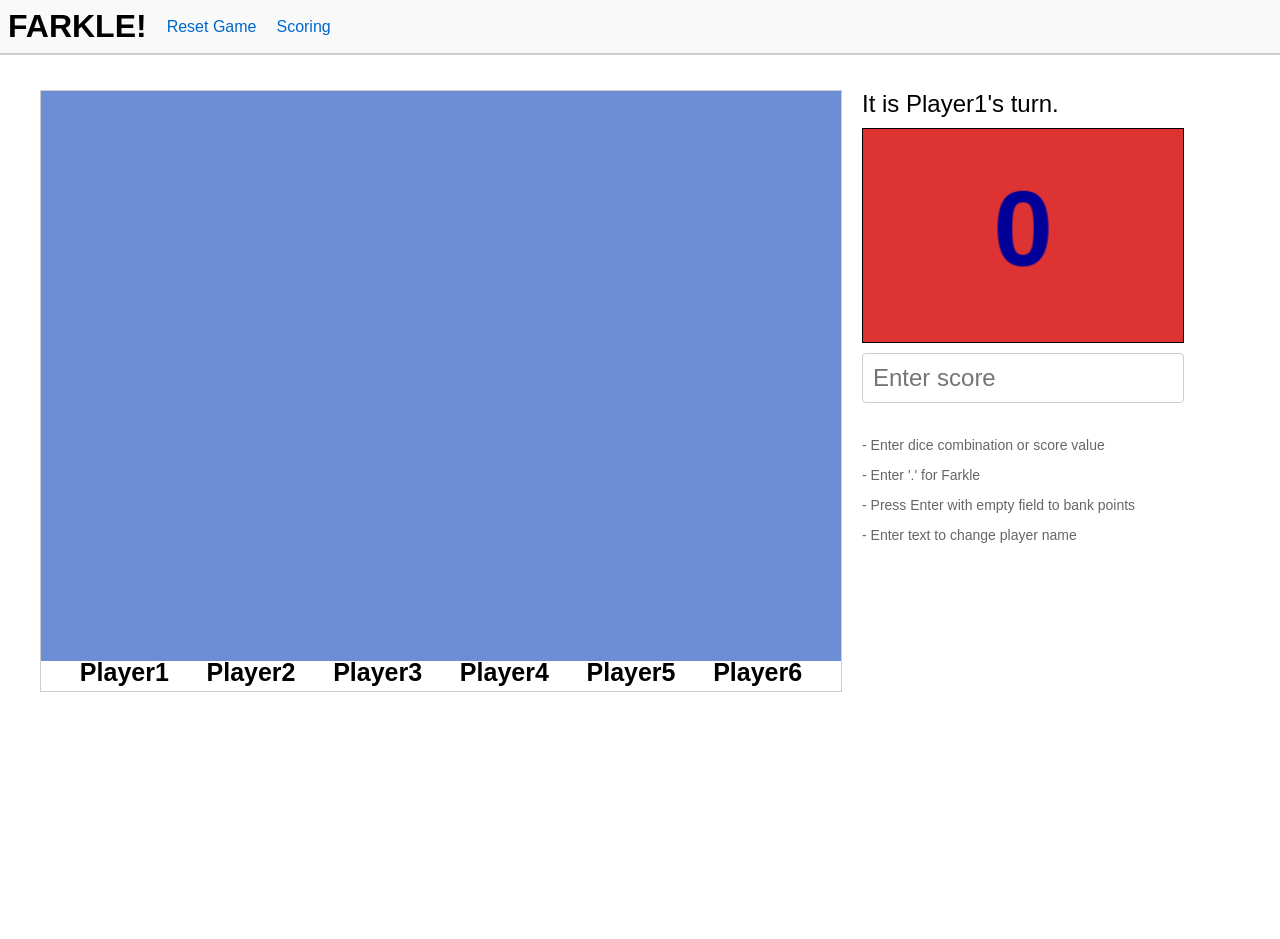
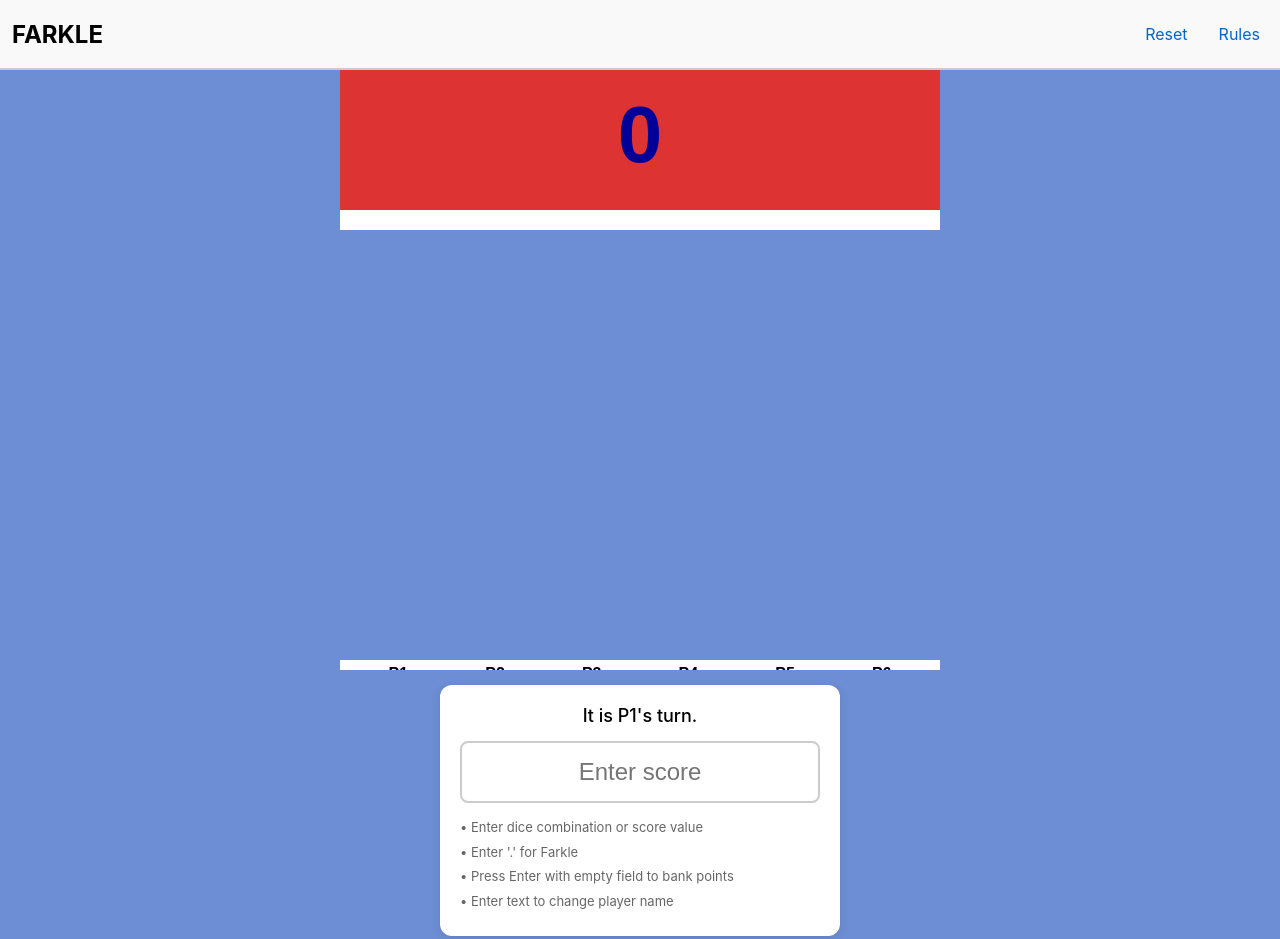
Before and after one commit to PFBourassa/farkle-scorekeeper, a plain HTML site: page index.html in a window 1280 px wide. Before the commit the page ends 800 px from the top, so only its background shows below. Drawn offline with Linux system fonts and the light colour scheme.

Commit message:
Update index.html

```diff
--- a/index.html
+++ b/index.html
@@ -2,13 +2,23 @@
 <html lang="en">
 <head>
     <meta charset="UTF-8">
-    <meta name="viewport" content="width=device-width, initial-scale=1.0">
+    <meta name="viewport" content="width=device-width, initial-scale=1.0, maximum-scale=1.0, user-scalable=no">
+    <meta name="apple-mobile-web-app-capable" content="yes">
+    <meta name="apple-mobile-web-app-status-bar-style" content="black-translucent">
     <title>Farkle Score Keeper</title>
     <style>
+        * {
+            box-sizing: border-box;
+            -webkit-tap-highlight-color: transparent;
+        }
+
         body {
-            font-family: Arial, sans-serif;
+            font-family: -apple-system, BlinkMacSystemFont, 'Segoe UI', Arial, sans-serif;
             margin: 0;
             padding: 0;
+            background: #6D8ED4;
+            overflow-x: hidden;
+            touch-action: manipulation;
         }
 
         #navbar {
@@ -19,117 +29,152 @@
             background: #F9F9F9;
             border-bottom: 2px solid #CCC;
             z-index: 100;
+            padding: 12px;
         }
 
-        #navbar ul {
-            list-style: none;
+        #navbar-content {
+            display: flex;
+            justify-content: space-between;
+            align-items: center;
+            max-width: 100%;
+        }
+
+        #navbar h1 {
             margin: 0;
-            padding: 0.5em;
+            font-size: 24px;
+        }
+
+        #navbar-buttons {
+            display: flex;
+            gap: 15px;
+        }
+
+        .nav-button {
+            color: #0066cc;
+            cursor: pointer;
+            font-size: 16px;
+            padding: 8px;
+            min-width: 44px;
+            min-height: 44px;
             display: flex;
             align-items: center;
+            justify-content: center;
         }
 
-        #navbar li {
-            margin-right: 20px;
-        }
-
-        #reset {
-            color: #0066cc;
-            cursor: pointer;
-        }
-
-        #reset:hover {
-            text-decoration: underline;
+        .nav-button:active {
+            opacity: 0.5;
         }
 
         #container {
-            width: 1200px;
-            padding: 30px;
-            margin: 60px auto 0;
+            padding-top: 70px;
+            padding-bottom: 20px;
+            width: 100%;
             display: flex;
-            gap: 20px;
-            align-items: flex-start;
+            flex-direction: column;
+            align-items: center;
+            gap: 15px;
         }
 
-
-        #scoreboard {
-            border: 1px solid #ccc;
+        #mainCanvas {
+            width: 100%;
+            max-width: 100vw;
+            height: auto;
+            display: block;
+            touch-action: none;
         }
 
-        #tally {
-            display: flex;
-            flex-direction: column;
-            gap: 10px;
+        #inputSection {
+            width: 90%;
+            max-width: 400px;
+            background: white;
+            border-radius: 12px;
+            padding: 20px;
+            box-shadow: 0 2px 10px rgba(0,0,0,0.1);
         }
 
-        #tallyDisp {
-            border: 1px solid black;
+        .status {
+            font-size: 18px;
+            margin: 0 0 15px 0;
+            text-align: center;
+            font-weight: 500;
         }
 
         #field {
             font-size: 24px;
-            padding: 10px;
-            width: 300px;
-            border: 1px solid #ccc;
-            border-radius: 4px;
+            padding: 15px;
+            width: 100%;
+            border: 2px solid #ccc;
+            border-radius: 8px;
+            text-align: center;
+            margin-bottom: 10px;
         }
 
-        .status {
-            font-size: 24px;
-            margin: 0;
+        #field:focus {
+            outline: none;
+            border-color: #0066cc;
         }
 
         .instructions {
-            font-size: 14px;
+            font-size: 13px;
             color: #666;
-            margin-top: 10px;
+            line-height: 1.5;
         }
-        #toggleScoring:hover {
-            text-decoration: underline;
+
+        .instructions p {
+            margin: 5px 0;
         }
+
         #scoringPanel {
             display: none;
-            width: 260px;
-            border: 1px solid #ccc;
-            padding: 10px;
-            background: #fafafa;
+            width: 90%;
+            max-width: 400px;
+            border-radius: 12px;
+            padding: 15px;
+            background: white;
             font-size: 14px;
+            box-shadow: 0 2px 10px rgba(0,0,0,0.1);
         }
+
         #scoringPanel h3 {
-            margin-top: 0;
+            margin: 0 0 10px 0;
             text-align: center;
         }
+
         #scoringPanel table {
             width: 100%;
             border-collapse: collapse;
         }
+
         #scoringPanel th,
         #scoringPanel td {
             border-bottom: 1px solid #ddd;
-            padding: 4px;
+            padding: 8px 4px;
             text-align: left;
+        }
+
+        #scoringPanel th {
+            font-weight: 600;
         }
     </style>
 </head>
 <body>
     <div id="navbar">
-        <ul>
-            <li><h1 style="margin: 0;">FARKLE!</h1></li>
-            <li id="reset">Reset Game</li>
-            <li id="toggleScoring" style="color:#0066cc; cursor:pointer;">Scoring</li>
-        </ul>
+        <div id="navbar-content">
+            <h1>FARKLE</h1>
+            <div id="navbar-buttons">
+                <div class="nav-button" id="reset">Reset</div>
+                <div class="nav-button" id="toggleScoring">Rules</div>
+            </div>
+        </div>
     </div>
 
     <div id="container">
-        <canvas id="scoreboard" width="800" height="600">
-            Your browser doesn't support canvas. Please use a modern browser.
+        <canvas id="mainCanvas" width="375" height="600">
+            Your browser doesn't support canvas.
         </canvas>
 
-        <div id="tally">
+        <div id="inputSection">
             <p class="status"><span id="change">It is Player 1's turn.</span></p>
-            <canvas id="tallyDisp" width="300" height="200">
-                Your browser doesn't support canvas.
-            </canvas>
             <form onsubmit="return false;" id="form">
                 <input
                     type="tel"
@@ -138,19 +183,20 @@
                     id="field"
                     placeholder="Enter score"
                 />
-
             </form>
             <div class="instructions">
-                <p>- Enter dice combination or score value</p>
-                <p>- Enter '.' for Farkle</p>
-                <p>- Press Enter with empty field to bank points</p>
-                <p>- Enter text to change player name</p>
+                <p>• Enter dice combination or score value</p>
+                <p>• Enter '.' for Farkle</p>
+                <p>• Press Enter with empty field to bank points</p>
+                <p>• Enter text to change player name</p>
             </div>
+        </div>
+
         <div id="scoringPanel">
             <h3>Scoring Reference</h3>
             <table>
                 <tr><th>Roll</th><th>Points</th></tr>
-                    <tr><td>Straight (1–6)</td><td>1500</td></tr>
+                <tr><td>Straight (1-6)</td><td>1500</td></tr>
                 <tr><td>Three Pairs</td><td>1500</td></tr>
                 <tr><td>Two Triples</td><td>2500</td></tr>
                 <tr><td>Four of a Kind</td><td>1000</td></tr>
@@ -164,28 +210,21 @@
         </div>
     </div>
 
-    </div>
-
     <script>
     var numberOfPlayers = 6;
     var tally = 0;
-    var gameWon = 0; //used as bool and number
-    var screenWidth = 800;
-    var screenHeight = 570;
+    var gameWon = 0;
     var winner = "winner";
     var finale = 0;
     var scores = [];
     var names = [];
     var turn = 1;
+    var canvasWidth = 375;
+    var canvasHeight = 600;
 
     function score(dice) {
-        var values = { //sorting
-            1: 0,
-            2: 0,
-            3: 0,
-            4: 0,
-            5: 0,
-            6: 0
+        var values = {
+            1: 0, 2: 0, 3: 0, 4: 0, 5: 0, 6: 0
         };
         for (var i = 0; i <= dice.length; i++) {
             for (d = 1; d <= 6; d++) {
@@ -194,43 +233,22 @@
                 }
             }
         }
-        var total = 0; //scoring
-        if (count(values, 6)) {
-            return 3000;
+        if (count(values, 6)) return 3000;
+        if (count(values, 5)) return 2000;
+        if (count(values, 4)) return 1000;
+        if (count(values, 2) == 3) return 1500;
+        if (count(values, 3) == 2) return 2500;
+        for (d = 1; d <= 6; d++) {
+            if (values[d] == 3) return 100 * d;
         }
-        if (count(values, 5)) {
-            return 2000;
-        }
-        if (count(values, 4)) {
-            return 1000;
-        }
-        if (count(values, 2) == 3) { //three pairs
-            return 1500;
-        }
-        if (count(values, 3) == 2) { //triples
-            return 2500;
-        }
-        for (d = 1; d <= 6; d++) { //three of a kind
-            if (values[d] == 3) {
-                return 100 * d;
-            }
-        }
-
-        if (count(values, 1) == 6) { //straight
-            return 1500;
-        }
-
-        else {
+        if (count(values, 1) == 6) return 1500;
         return 50 * values[5] + 100 * values[1];
-        }
     }
 
     function count(array, n) {
         var result = 0;
         for (d = 1; d <= 6; d++) {
-            if (array[d] == n) {
-                result += 1;
-            }
+            if (array[d] == n) result += 1;
         }
         return result;
     }
@@ -238,8 +256,7 @@
     function change() {
         if (gameWon !== 0) {
             document.getElementById('change').innerHTML = ("You need " + parseInt(gameWon - scores[turn - 1] - tally, 10) + " points to win");
-        }
-        else {
+        } else {
             document.getElementById('change').innerHTML = ("It is " + names[turn] + "'s turn.");
         }
     }
@@ -263,8 +280,7 @@
         if (turn == numberOfPlayers) {
             turn = 1;
             tally = 0;
-        }
-        else {
+        } else {
             turn += 1;
             tally = 0;
         }
@@ -279,31 +295,28 @@
     }
 
     function setup() {
-        document.getElementById("reset").onclick = restart;
-
-        if (numberOfPlayers >= 8) {
-            padding = 2;
-            barWidth = (screenWidth - padding * (numberOfPlayers + 1)) / numberOfPlayers;
-        }
-        else {
-            padding = 40;
-            barWidth = (screenWidth - padding * (numberOfPlayers + 1)) / numberOfPlayers;
-        }
         scores = [];
         for (i = 0; i <= numberOfPlayers; i++) {
             scores.push("0");
         }
         names = [];
         for (i = 0; i <= numberOfPlayers; i++) {
-            if (numberOfPlayers >= 8) {
             names.push("P" + i);
-            }
-            else {
-                names.push("Player" + i);
-            }
         }
         turn = 1;
         gameWon = 0;
+        tally = 0;
+        resizeCanvas();
+    }
+
+    function resizeCanvas() {
+        var canvas = document.getElementById('mainCanvas');
+        var container = document.getElementById('container');
+        var width = Math.min(window.innerWidth, 600);
+
+        canvasWidth = width;
+        canvas.width = canvasWidth;
+        canvas.style.width = canvasWidth + 'px';
     }
 
     window.doSubmit = function() {
@@ -312,7 +325,7 @@
             addScore();
             return false;
         }
-        if (input == '.') { //farkle
+        if (input == '.') {
             tally = 0;
             addScore();
             document.getElementById('field').value = '';
@@ -327,113 +340,135 @@
             tally += score(input);
             document.getElementById('field').value = '';
             return false;
-        }
-        else {
+        } else {
             names[turn] = input;
             document.getElementById('field').value = '';
         }
     };
 
     function draw() {
-        var elemt = document.getElementById('tallyDisp');
-        if (elemt && elemt.getContext) {
-            var contextt = elemt.getContext('2d');
-            if (contextt) {
+        var elem = document.getElementById('mainCanvas');
+        if (!elem || !elem.getContext) return;
+
+        var ctx = elem.getContext('2d');
+        if (!ctx) return;
+
+        // Clear canvas
+        ctx.fillStyle = "#fff";
+        ctx.fillRect(0, 0, canvasWidth, canvasHeight);
+
+        // Top section: Tally display
+        var tallyHeight = 140;
         if (scores[turn - 1] < 750 && tally < 750) {
-                    contextt.fillStyle = '#d33'; //not broken out
+            ctx.fillStyle = '#d33';
+        } else {
+            ctx.fillStyle = "#9f9";
         }
-                else {
-                    contextt.fillStyle = "#9f9";
-                }
-                contextt.fillRect(0, 0, 300, 200);
+        ctx.fillRect(0, 0, canvasWidth, tallyHeight);
 
-                contextt.fillStyle = '#009';
-                contextt.font = 'bold 100px sans-serif';
-                contextt.textAlign = 'center';
-                contextt.textBaseline = 'middle';
-                contextt.fillText(tally, 150, 100);
-            }
-        }
-        var elem = document.getElementById('scoreboard');
-        if (elem && elem.getContext) {
-            var context = elem.getContext('2d');
-            if (context) {
-                if (gameWon == 0) { //no winner
-                    context.fillStyle = "#fff";
-                    context.fillRect(0, 0, 800, 600);
-                    context.fillStyle = "#6D8ED4"; //background
-                    context.fillRect(0, 0, screenWidth, screenHeight);
-                    context.font = 'bold 25px sans-serif';
-                    context.textAlign = 'center'; //bars
+        ctx.fillStyle = '#009';
+        ctx.font = 'bold 80px sans-serif';
+        ctx.textAlign = 'center';
+        ctx.textBaseline = 'middle';
+        ctx.fillText(tally, canvasWidth / 2, tallyHeight / 2);
+
+        // Bottom section: Scoreboard
+        var scoreboardTop = tallyHeight + 20;
+        var scoreboardHeight = canvasHeight - scoreboardTop - 10;
+
+        if (gameWon == 0) {
+            // Normal game view
+            ctx.fillStyle = "#6D8ED4";
+            ctx.fillRect(0, scoreboardTop, canvasWidth, scoreboardHeight);
+
+            var padding = numberOfPlayers >= 8 ? 2 : 20;
+            var barWidth = (canvasWidth - padding * (numberOfPlayers + 1)) / numberOfPlayers;
+
+            ctx.font = 'bold 16px sans-serif';
+            ctx.textAlign = 'center';
+
             for (var i = 1; i < scores.length; i++) {
                 if (i == turn) {
-                            context.fillStyle = "#9f0";
+                    ctx.fillStyle = "#9f0";
+                } else {
+                    ctx.fillStyle = "#1A23BD";
                 }
-                        else {
-                            context.fillStyle = "#1A23BD";
+
+                var barHeight = (scores[i - 1] * scoreboardHeight) / 10000;
+                var x = i * padding + (i - 1) * barWidth;
+                var y = scoreboardTop + scoreboardHeight - barHeight;
+
+                ctx.fillRect(x, y, barWidth, barHeight);
+
+                // Score text
+                ctx.fillStyle = "#fff";
+                ctx.fillText(scores[i - 1], x + barWidth / 2, y + 20);
+
+                // Name
+                ctx.fillStyle = "#000";
+                ctx.fillText(names[i], x + barWidth / 2, scoreboardTop + scoreboardHeight + 15);
             }
-                        context.fillRect(i * padding + (i - 1) * barWidth, screenHeight - (scores[i - 1]) * screenHeight / 10000, barWidth, scores[i - 1] * screenHeight / 10000);
-                        context.fillStyle = "#fff";
-                        context.fillText(scores[i - 1], i * padding + ((i - 1) + 0.5) * barWidth, screenHeight - (scores[i - 1]) * screenHeight / 10000 + 25);
-                        context.fillStyle = "#000"; //names
-                        context.fillText(names[i], i * padding + ((i - 1) + 0.5) * barWidth, screenHeight + 20);
-                    }
-                }
-                else {
-                    var width = 550;
-                    var graph = 480;
-                    var marginX = (800 - width) * 0.5;
-                    var marginY = 100;
+        } else {
+            // Final round view
+            var graphHeight = scoreboardHeight - 60;
+            var marginX = 30;
+            var marginY = scoreboardTop + 30;
+            var graphWidth = canvasWidth - (marginX * 2);
 
             var togo = parseInt(gameWon - scores[turn - 1] - tally, 10);
             var difference = gameWon - scores[turn - 1];
-                    var bar = ((tally) * graph) / difference;
-                    context.font = 'bold 25px sans-serif';
-                    context.fillStyle = "#ccc"; //gray
-                    context.fillRect(0, 0, 800, 600);
-                    context.fillStyle = "#6D8ED4"; //backround
-                    context.fillRect(marginX, marginY, width, graph);
-                    context.fillStyle = "000"; //text
-                    context.textAlign = 'center';
-                    context.textBaseline = 'middle';
-                    context.fillText("Final Round!", 400, marginY * 0.5);
-                    context.fillText(gameWon, marginX * 1.5 + width, marginY);
-                    context.fillText(scores[turn - 1], marginX * 1.5 + width, marginY + graph);
-                    context.fillText(winner, marginX * 0.5, marginY);
-                    context.fillText(names[turn], marginX * 0.5, marginY + graph);
-                    context.fillStyle = "#1A23BD";
+            var bar = ((tally) * graphHeight) / difference;
+
+            ctx.fillStyle = "#ccc";
+            ctx.fillRect(0, scoreboardTop, canvasWidth, scoreboardHeight);
+
+            ctx.fillStyle = "#6D8ED4";
+            ctx.fillRect(marginX, marginY, graphWidth, graphHeight);
+
+            ctx.fillStyle = "#000";
+            ctx.font = 'bold 18px sans-serif';
+            ctx.textAlign = 'center';
+            ctx.textBaseline = 'middle';
+            ctx.fillText("Final Round!", canvasWidth / 2, scoreboardTop + 15);
+
+            ctx.fillStyle = "#1A23BD";
             if (tally <= difference) {
-                        context.fillRect(marginX, marginY + graph - bar, width, bar);
+                ctx.fillRect(marginX, marginY + graphHeight - bar, graphWidth, bar);
+            } else {
+                ctx.fillRect(marginX, marginY, graphWidth, graphHeight);
             }
-                    else {
-                        context.fillRect(marginX, marginY, width, graph);
-                    }
-                    context.fillStyle = "000";
-                    context.font = 'bold 200px sans-serif'; //Big font
-                    context.fillText(togo, 400, marginY + graph * 0.5);
-                }
-            }
+
+            ctx.fillStyle = "#000";
+            ctx.font = 'bold 120px sans-serif';
+            ctx.fillText(togo, canvasWidth / 2, marginY + graphHeight / 2);
+
+            ctx.font = 'bold 14px sans-serif';
+            ctx.fillText(winner + ": " + gameWon, canvasWidth / 2, marginY - 10);
+            ctx.fillText(names[turn] + ": " + scores[turn - 1], canvasWidth / 2, marginY + graphHeight + 10);
         }
     }
 
-    // Initialize the game when the page loads
-    window.onload = setup;
-    setInterval(draw, 60);
-    setInterval(change, 60);
+    // Event listeners
+    window.onload = function() {
+        setup();
 
-    // Add form submission handler
+        document.getElementById('reset').onclick = restart;
+
         document.getElementById('form').addEventListener('submit', function(e) {
             e.preventDefault();
             doSubmit();
         });
 
-    document.getElementById('toggleScoring').onclick = function () {
+        document.getElementById('toggleScoring').onclick = function() {
             var panel = document.getElementById('scoringPanel');
-    panel.style.display = (panel.style.display === 'none' || panel.style.display === '')
-        ? 'block'
-        : 'none';
+            panel.style.display = (panel.style.display === 'none' || panel.style.display === '') ? 'block' : 'none';
         };
 
+        window.addEventListener('resize', resizeCanvas);
+    };
+
+    setInterval(draw, 60);
+    setInterval(change, 60);
     </script>
 </body>
 </html>
```
Lines whose indentation alone changed are shown as unchanged.
